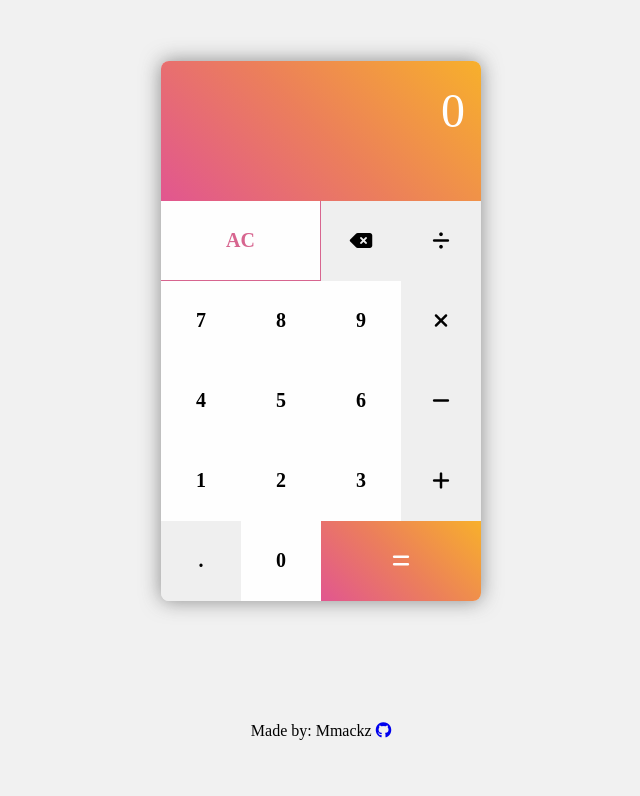
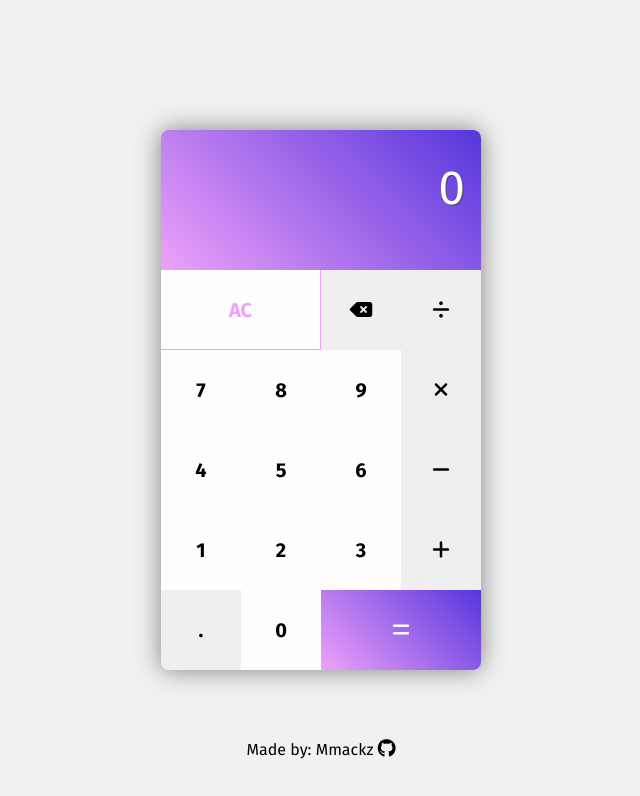
Before and after one commit to mmackz/top-calculator, a plain HTML site: page index.html in a window 1280 px wide. Shown: the whole page, without its empty margins (319-959 px from the left). Drawn offline with Linux system fonts and the light colour scheme.

Commit message:
🎨 adjust styles and add effects to button presses

```diff
--- a/style.css
+++ b/style.css
@@ -1,5 +1,12 @@
+@import url("https://fonts.googleapis.com/css2?family=Fira+Sans:wght@400;700&display=swap");
+
 * {
    box-sizing: border-box;
+}
+
+a, a:visited, a:hover, a:active {
+   color: inherit;
+   font-size: 1.15rem;
 }
 
 body {
@@ -8,11 +15,19 @@ body {
    place-items: center;
    min-height: 100vh;
    background-color: #f1f1f1;
+   font-family: "Fira Sans", sans-serif;
 }
 
 main {
    border-radius: 8px;
-   box-shadow: 0 0 20px 0 #4e4e4ea2;
+   box-shadow: 0 0 24px 0 #4e4e4eb0;
+}
+
+footer {
+   position: absolute;
+   bottom: 5%;
+   left: 50%;
+   transform: translateX(-50%);
 }
 
 .screen {
@@ -21,24 +36,11 @@ main {
    color: #fefefe;
    border-top-left-radius: 8px;
    border-top-right-radius: 8px;
-   background: hsla(335, 70%, 61%, 1);
+   background: rgb(86, 54, 220);
    background: linear-gradient(
-      45deg,
-      hsla(335, 70%, 61%, 1) 0%,
-      hsla(15, 79%, 64%, 1) 50%,
-      hsla(39, 93%, 57%, 1) 100%
-   );
-   background: -moz-linear-gradient(
-      45deg,
-      hsla(335, 70%, 61%, 1) 0%,
-      hsla(15, 79%, 64%, 1) 50%,
-      hsla(39, 93%, 57%, 1) 100%
-   );
-   background: -webkit-linear-gradient(
-      45deg,
-      hsla(335, 70%, 61%, 1) 0%,
-      hsla(15, 79%, 64%, 1) 50%,
-      hsla(39, 93%, 57%, 1) 100%
+      225deg,
+      rgba(86, 54, 220, 1) 0%,
+      rgba(238, 161, 249, 1) 100%
    );
 }
 
@@ -49,6 +51,8 @@ main {
    align-items: center;
    font-size: 3rem;
    padding: 0 1rem;
+   transform: translateY(8px);
+   text-shadow: 1px 1px rgba(65, 65, 65, 0.74);
 }
 
 .sub-display {
@@ -67,6 +71,7 @@ main {
    border-bottom-left-radius: 8px;
    border-bottom-right-radius: 8px;
    overflow: hidden;
+   user-select: none;
 }
 
 .button {
@@ -88,31 +93,44 @@ main {
 }
 
 .equals {
-   background: hsla(335, 70%, 61%, 1);
+   background: rgb(238, 161, 249);
    background: linear-gradient(
-      45deg,
-      hsla(335, 70%, 61%, 1) 0%,
-      hsla(15, 79%, 64%, 1) 50%,
-      hsla(39, 93%, 57%, 1) 100%
-   );
-   background: -moz-linear-gradient(
-      45deg,
-      hsla(335, 70%, 61%, 1) 0%,
-      hsla(15, 79%, 64%, 1) 50%,
-      hsla(39, 93%, 57%, 1) 100%
-   );
-   background: -webkit-linear-gradient(
-      45deg,
-      hsla(335, 70%, 61%, 1) 0%,
-      hsla(15, 79%, 64%, 1) 50%,
-      hsla(39, 93%, 57%, 1) 100%
+      225deg,
+      rgba(86, 54, 220, 1) 0%,
+      rgba(238, 161, 249, 1) 100%
    );
    color: #fefefe;
 }
 
 .power {
-   color: #d7658f;
+   color: rgb(238, 161, 249);
    font-weight: bold;
-   border-right: 1px solid #d7658f;
-   border-bottom: 1px solid #d7658f;
+   border-right: 1px solid rgb(238, 161, 249);
+   border-bottom: 1px solid rgb(238, 161, 249);
 }
+
+.small {
+   font-size: 1.5rem;
+}
+
+.st-small {
+   font-size: 0.75rem;
+}
+
+.number:hover {
+   color: rgb(86 54 220);
+}
+
+.button:active {
+   box-shadow: inset 0 0 3px 0 rgba(77, 77, 77, 0.753);
+}
+
+.operator:hover {
+   color: rgb(86 54 220);
+}
+
+@media (max-height: 700px) {
+   footer {
+      display: none;
+   }
+}
```
